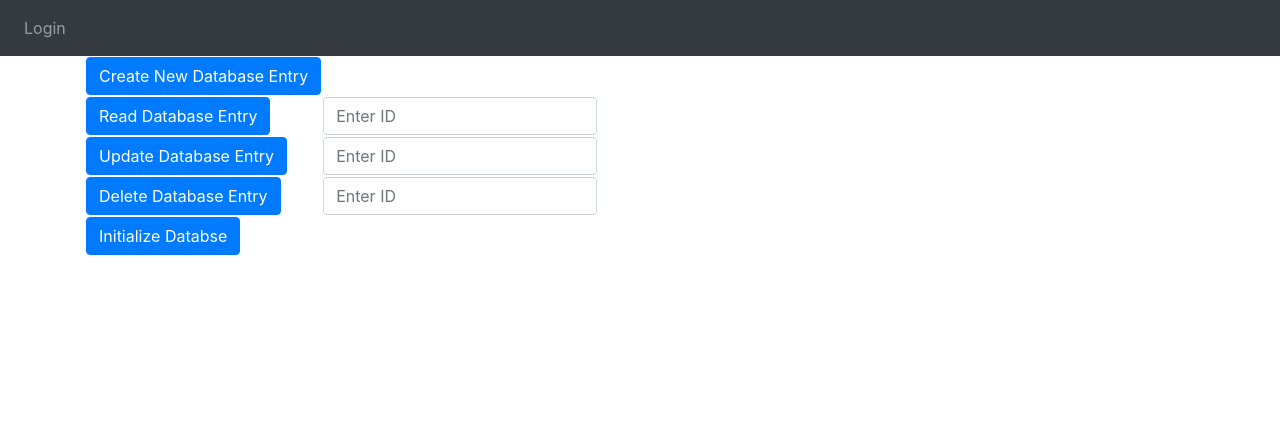
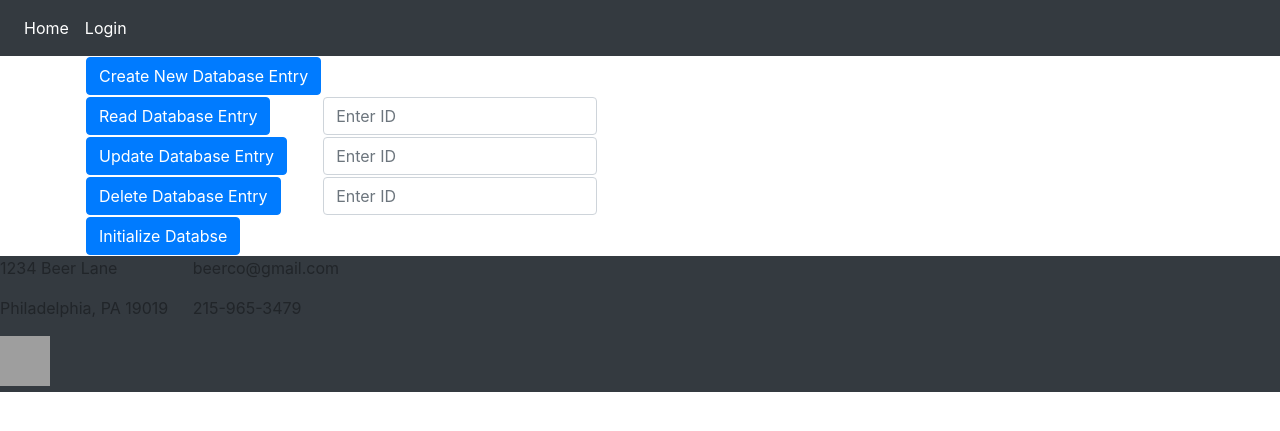
Before and after one commit to KaieScarpato/software_engineering_project, a Flask app: page /admin in a window 1280 px wide. Shown: the top 431 px of the page. Run offline with Flask 3, Linux system fonts and the light colour scheme; some libraries are stand-ins or nearby versions; grey boxes are pictures that could not be loaded.

Commit message:
Add files via upload

```diff
--- a/website/templates/base.html
+++ b/website/templates/base.html
@@ -13,6 +13,11 @@
       rel="stylesheet"
       href="https://stackpath.bootstrapcdn.com/font-awesome/4.7.0/css/font-awesome.min.css"
       crossorigin="anonymous"
+    />
+    <link
+    rel="stylesheet"
+    type="text/css"
+    href="{{ url_for('static', filename='style.css') }}"
     />
 
     <title>{% block title %}Home{% endblock %}</title>
@@ -30,10 +35,20 @@
       </button>
       <div class="collapse navbar-collapse" id="navbar">
         <div class="navbar-nav">
-            <a class="nav-item nav-link" id="login" href="/">Login</a>
+          <a class="nav-item nav-link" style="color:white;" id="home" href="/">Home</a>
+          <a class="nav-item nav-link" style="color:white;" id="login" href="/login">Login</a>
         </div>
       </div>
-      {% block nav %} {% endblock %}
+      {% if view == 4 %}
+      <form method="POST">
+        <table>
+            <tr>
+                <td><input type="text" class="form-control" action="search" id="search" name="search" placeholder="Enter Search Item"/></td>
+                <td><button type="submit" class="btn buttonDisplay" name="button" value="search"> Search </button></td>
+            </tr>
+        </table>
+      </form>
+      {% endif  %}
     </nav>
 
     {% with messages = get_flashed_messages(with_categories=true) %} {% if
@@ -56,4 +71,17 @@
 
     <div class="container">{% block content %} {% endblock %}</div>
   </body>
+  <footer class="footer footer-expand-lg footer-dark bg-dark">
+    <div style="display: inline-block; padding-right: 20px;">
+      <p>1234 Beer Lane</p>
+      <p>Philadelphia, PA 19019</p>
+    </div>
+    <div style="display: inline-block; padding-right:70%;">
+      <p>beerco@gmail.com</p>
+      <p>215-965-3479</p>
+    </div>
+    <div style="display: inline-flex;">
+      <image src ="{{url_for('static', filename='images/logo.png')}}" height="50px" width="50px">
+    </div>
+  </footer>
 </html>
```
Lines whose indentation alone changed are shown as unchanged.
